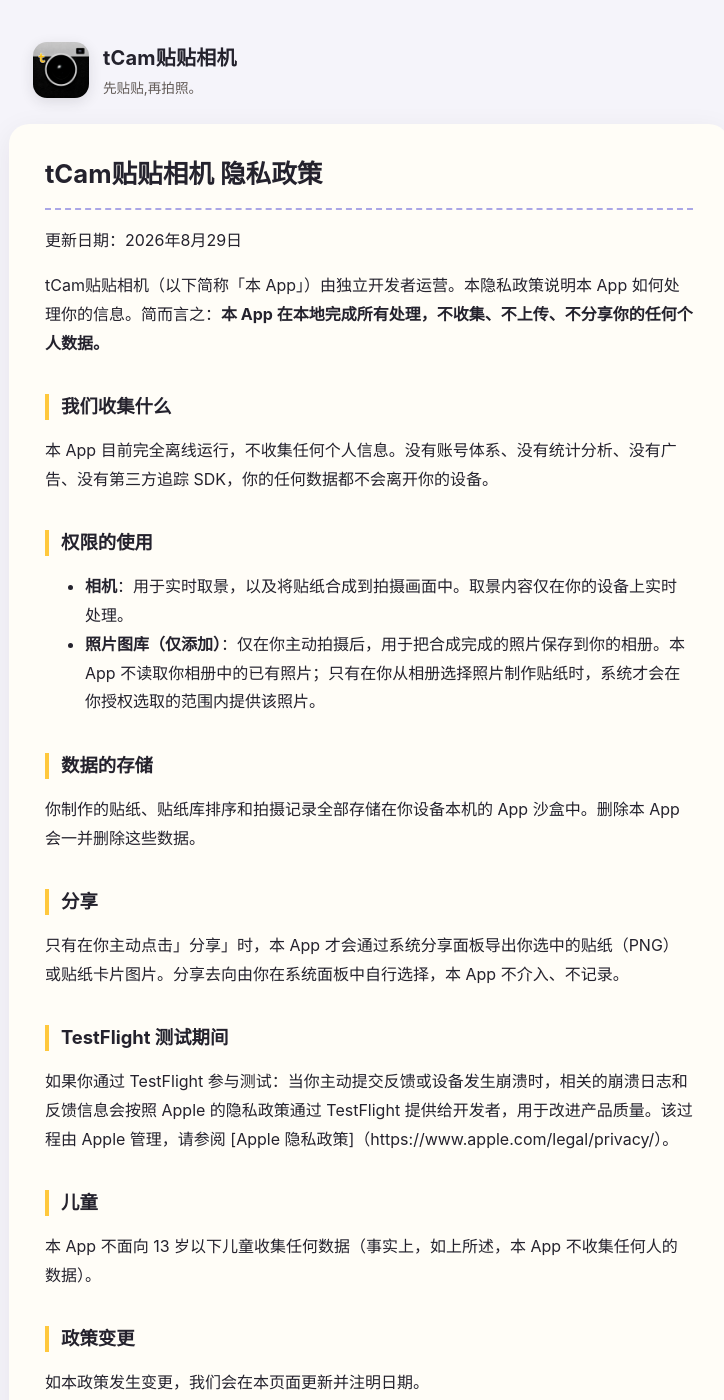
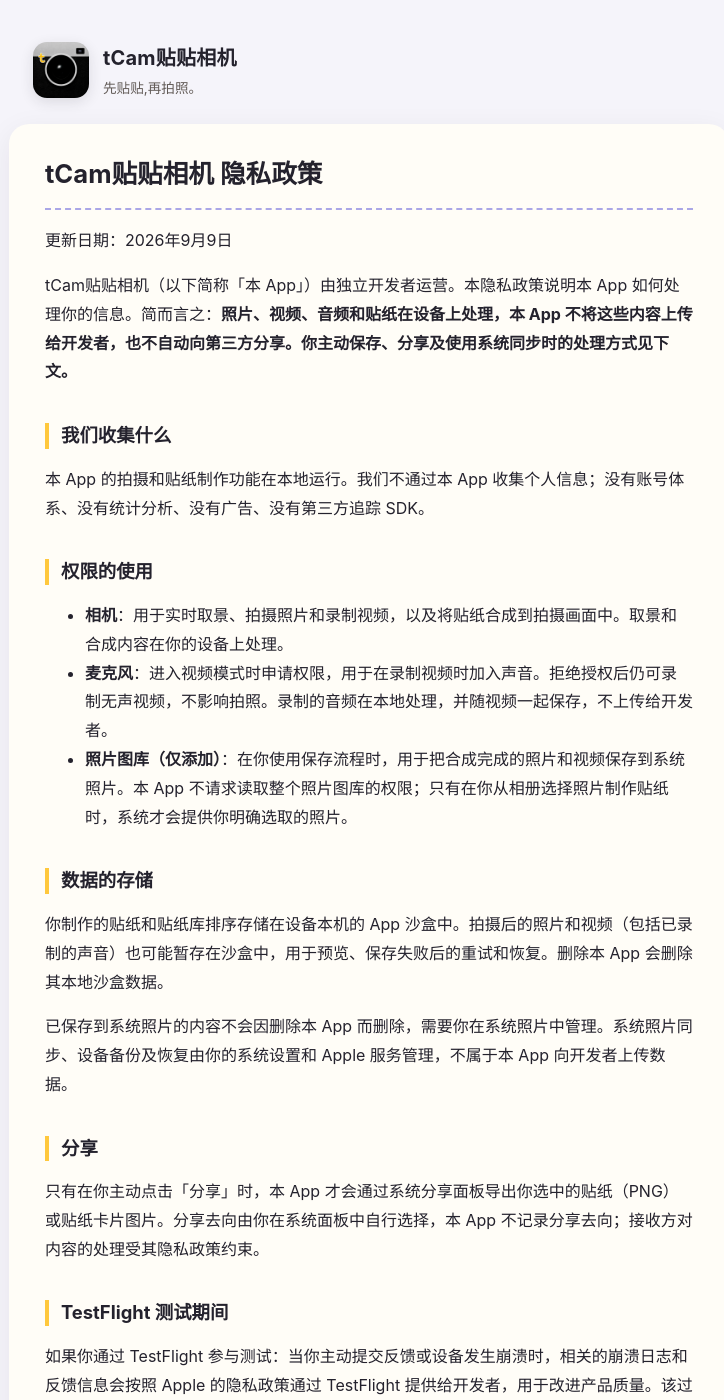
Before and after one commit to jonysong-beta/tcam-support, a Jekyll site: the page built from privacy-policy.md, in a window 1280 px wide and 1400 px high. Shown: the whole window, without its empty margins (271-995 px from the left). Built offline with Jekyll 4.4.1, drawn with Linux system fonts in a browser that asks for light colours; our own code applies the rules of GitHub Pages for plain Markdown files; some of the changed text lies outside the part shown.

Commit message:
docs: disclose video and microphone privacy handling

```diff
--- a/privacy-policy.md
+++ b/privacy-policy.md
@@ -4,30 +4,33 @@ title: 隐私政策
 
 # tCam贴贴相机 隐私政策
 
-更新日期：2026年8月29日
+更新日期：2026年9月9日
 
-tCam贴贴相机（以下简称「本 App」）由独立开发者运营。本隐私政策说明本 App 如何处理你的信息。简而言之：**本 App 在本地完成所有处理，不收集、不上传、不分享你的任何个人数据。**
+tCam贴贴相机（以下简称「本 App」）由独立开发者运营。本隐私政策说明本 App 如何处理你的信息。简而言之：**照片、视频、音频和贴纸在设备上处理，本 App 不将这些内容上传给开发者，也不自动向第三方分享。你主动保存、分享及使用系统同步时的处理方式见下文。**
 
 ## 我们收集什么
 
-本 App 目前完全离线运行，不收集任何个人信息。没有账号体系、没有统计分析、没有广告、没有第三方追踪 SDK，你的任何数据都不会离开你的设备。
+本 App 的拍摄和贴纸制作功能在本地运行。我们不通过本 App 收集个人信息；没有账号体系、没有统计分析、没有广告、没有第三方追踪 SDK。
 
 ## 权限的使用
 
-- **相机**：用于实时取景，以及将贴纸合成到拍摄画面中。取景内容仅在你的设备上实时处理。
-- **照片图库（仅添加）**：仅在你主动拍摄后，用于把合成完成的照片保存到你的相册。本 App 不读取你相册中的已有照片；只有在你从相册选择照片制作贴纸时，系统才会在你授权选取的范围内提供该照片。
+- **相机**：用于实时取景、拍摄照片和录制视频，以及将贴纸合成到拍摄画面中。取景和合成内容在你的设备上处理。
+- **麦克风**：进入视频模式时申请权限，用于在录制视频时加入声音。拒绝授权后仍可录制无声视频，不影响拍照。录制的音频在本地处理，并随视频一起保存，不上传给开发者。
+- **照片图库（仅添加）**：在你使用保存流程时，用于把合成完成的照片和视频保存到系统照片。本 App 不请求读取整个照片图库的权限；只有在你从相册选择照片制作贴纸时，系统才会提供你明确选取的照片。
 
 ## 数据的存储
 
-你制作的贴纸、贴纸库排序和拍摄记录全部存储在你设备本机的 App 沙盒中。删除本 App 会一并删除这些数据。
+你制作的贴纸和贴纸库排序存储在设备本机的 App 沙盒中。拍摄后的照片和视频（包括已录制的声音）也可能暂存在沙盒中，用于预览、保存失败后的重试和恢复。删除本 App 会删除其本地沙盒数据。
+
+已保存到系统照片的内容不会因删除本 App 而删除，需要你在系统照片中管理。系统照片同步、设备备份及恢复由你的系统设置和 Apple 服务管理，不属于本 App 向开发者上传数据。
 
 ## 分享
 
-只有在你主动点击」分享」时，本 App 才会通过系统分享面板导出你选中的贴纸（PNG）或贴纸卡片图片。分享去向由你在系统面板中自行选择，本 App 不介入、不记录。
+只有在你主动点击「分享」时，本 App 才会通过系统分享面板导出你选中的贴纸（PNG）或贴纸卡片图片。分享去向由你在系统面板中自行选择，本 App 不记录分享去向；接收方对内容的处理受其隐私政策约束。
 
 ## TestFlight 测试期间
 
-如果你通过 TestFlight 参与测试：当你主动提交反馈或设备发生崩溃时，相关的崩溃日志和反馈信息会按照 Apple 的隐私政策通过 TestFlight 提供给开发者，用于改进产品质量。该过程由 Apple 管理，请参阅 [Apple 隐私政策]（https://www.apple.com/legal/privacy/）。
+如果你通过 TestFlight 参与测试：当你主动提交反馈或设备发生崩溃时，相关的崩溃日志和反馈信息会按照 Apple 的隐私政策通过 TestFlight 提供给开发者，用于改进产品质量。该过程由 Apple 管理，请参阅 [Apple 隐私政策](https://www.apple.com/legal/privacy/)。
 
 ## 儿童
 
```
